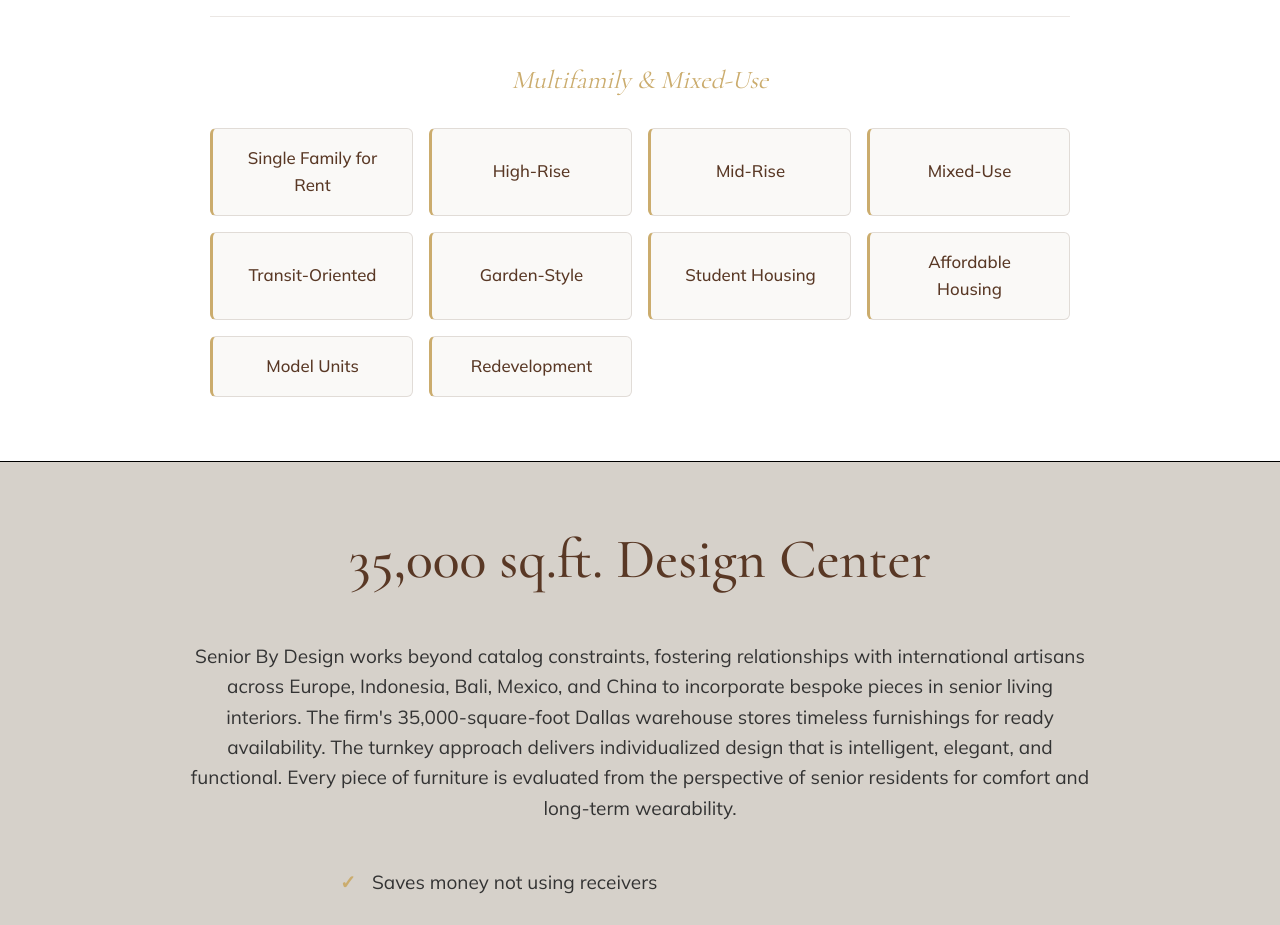
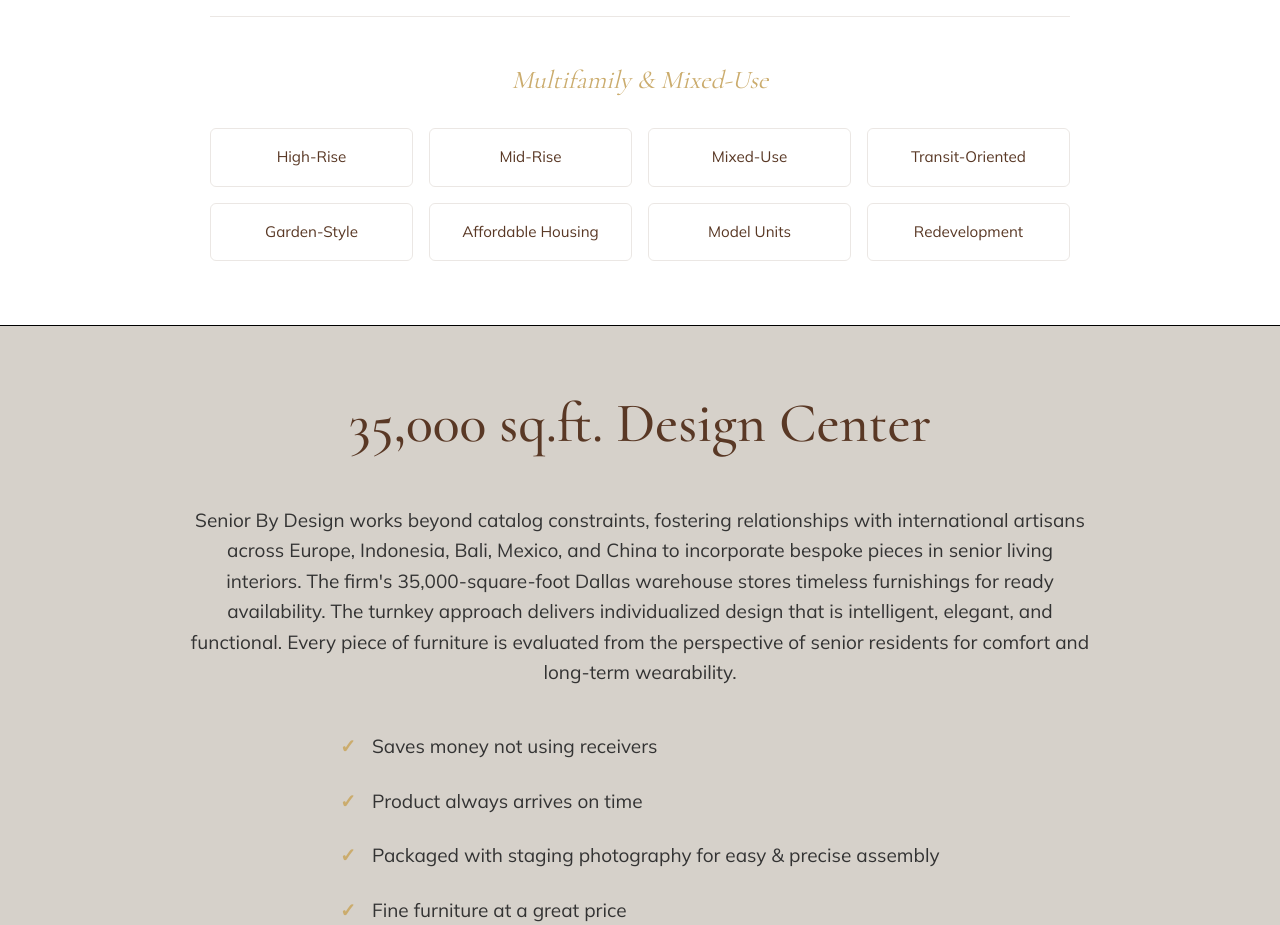
Before and after one commit to RyShoe8/seniorbydesign, a Next.js app: page /senior-living-design-firm in a window 1280 px wide. Shown: the part 3320-4245 px from the top of the page. Built offline with nearby package versions, Linux system fonts and the light colour scheme; no server answers; the database is empty.

Commit message:
style: remove non-senior living items and style multifamily list as static badges

```diff
--- a/app/senior-living-design-firm/page.module.css
+++ b/app/senior-living-design-firm/page.module.css
@@ -107,6 +107,20 @@
   display: block;
   width: 100%;
   text-align: center;
+}
+
+.staticPill {
+  display: flex;
+  align-items: center;
+  justify-content: center;
+  padding: var(--spacing-sm) var(--spacing-md);
+  background: transparent;
+  border: 1px solid rgba(89, 56, 37, 0.12);
+  border-radius: 6px;
+  text-align: center;
+  font-size: 0.95rem;
+  color: var(--sbd-brown);
+  font-weight: 400;
 }
 
 .multifamilyGroup {
--- a/app/senior-living-design-firm/page.tsx
+++ b/app/senior-living-design-firm/page.tsx
@@ -158,16 +158,14 @@ export default function SeniorLivingDesignFirmPage() {
           <div className={styles.multifamilyGroup}>
             <h3 className={styles.multifamilyHeading}>Multifamily &amp; Mixed-Use</h3>
             <div className={styles.multifamilyGrid}>
-              <div className={styles.communityPill}><span>Single Family for Rent</span></div>
-              <div className={styles.communityPill}><span>High-Rise</span></div>
-              <div className={styles.communityPill}><span>Mid-Rise</span></div>
-              <div className={styles.communityPill}><span>Mixed-Use</span></div>
-              <div className={styles.communityPill}><span>Transit-Oriented</span></div>
-              <div className={styles.communityPill}><span>Garden-Style</span></div>
-              <div className={styles.communityPill}><span>Student Housing</span></div>
-              <div className={styles.communityPill}><span>Affordable Housing</span></div>
-              <div className={styles.communityPill}><span>Model Units</span></div>
-              <div className={styles.communityPill}><span>Redevelopment</span></div>
+              <div className={styles.staticPill}><span>High-Rise</span></div>
+              <div className={styles.staticPill}><span>Mid-Rise</span></div>
+              <div className={styles.staticPill}><span>Mixed-Use</span></div>
+              <div className={styles.staticPill}><span>Transit-Oriented</span></div>
+              <div className={styles.staticPill}><span>Garden-Style</span></div>
+              <div className={styles.staticPill}><span>Affordable Housing</span></div>
+              <div className={styles.staticPill}><span>Model Units</span></div>
+              <div className={styles.staticPill}><span>Redevelopment</span></div>
             </div>
           </div>
         </div>
```
